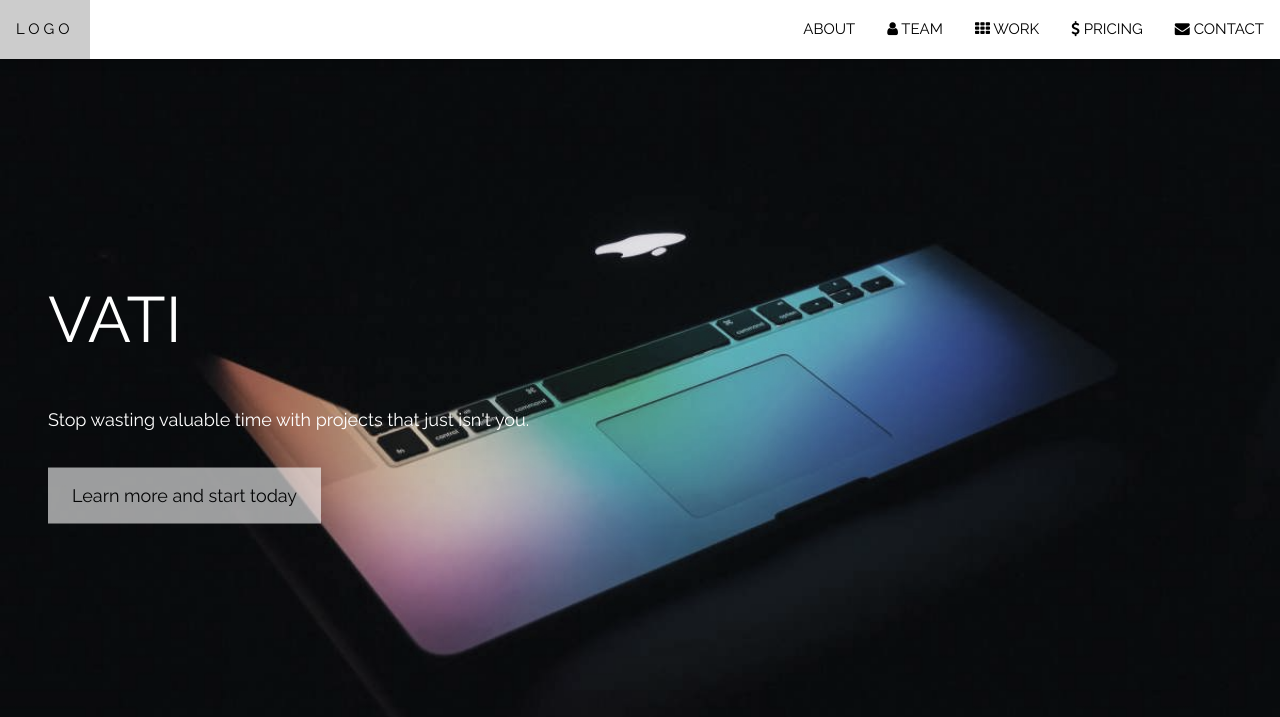
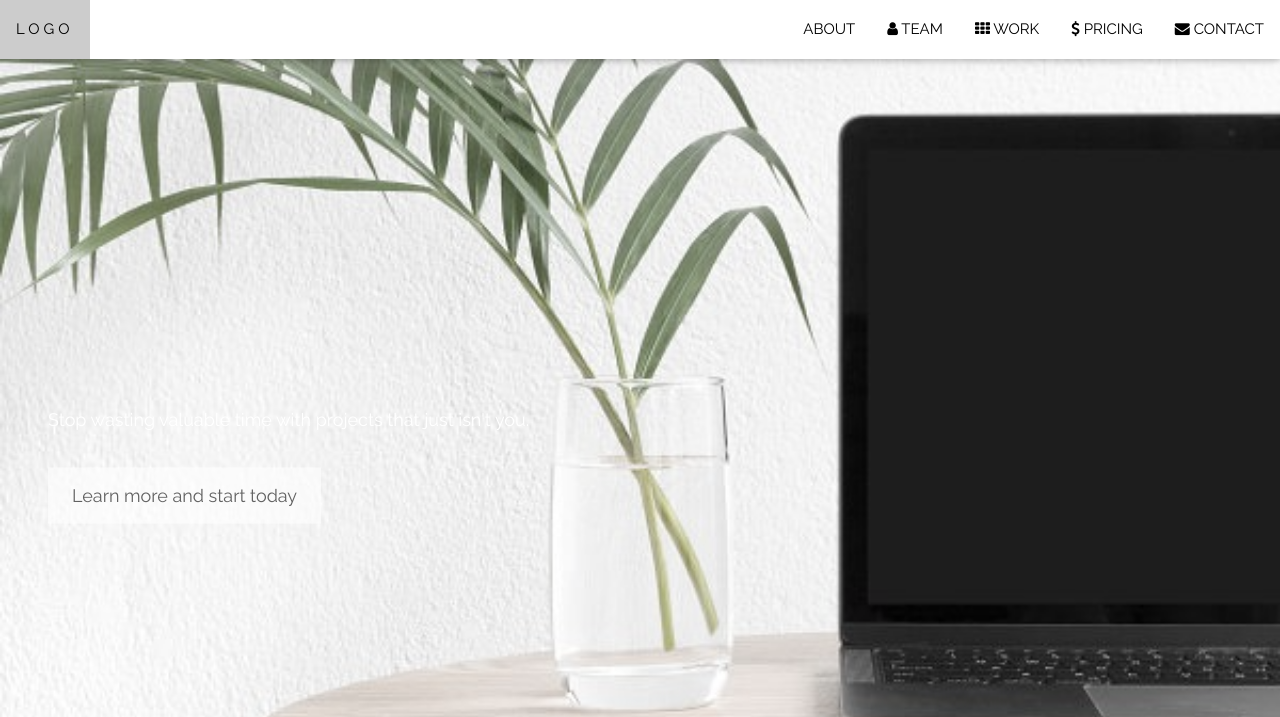
Before and after one commit to valeriaperezazuara/VATI, a plain HTML site: page index.htm in a window 1280 px wide. Shown: the top 717 px of the page. Drawn offline with Linux system fonts and the light colour scheme.

Commit message:
cambio foto

```diff
--- a/index.htm
+++ b/index.htm
@@ -18,7 +18,7 @@ body, html {
 .bgimg-1 {
   background-position: center;
   background-size: cover;
-  background-image: url("images/mac.jpg");
+  background-image: url("images/foto1.jpg");
   min-height: 100%;
 }
 
@@ -61,7 +61,7 @@ body, html {
 <!-- Header with full-height image -->
 <header class="bgimg-1 w3-display-container w3-grayscale-min" id="home">
   <div class="w3-display-left w3-text-white" style="padding:48px">
-    <span class="w3-jumbo w3-hide-small">VATI</span><br>
+    <span class="w3-jumbo w3-hide-small"></span><br>
     <span class="w3-xxlarge w3-hide-large w3-hide-medium">Start something that matters</span><br>
     <span class="w3-large">Stop wasting valuable time with projects that just isn't you.</span>
     <p><a href="#about" class="w3-button w3-white w3-padding-large w3-large w3-margin-top w3-opacity w3-hover-opacity-off">Learn more and start today</a></p>
```
Also changed, not shown: images/foto1.jpg (added).
